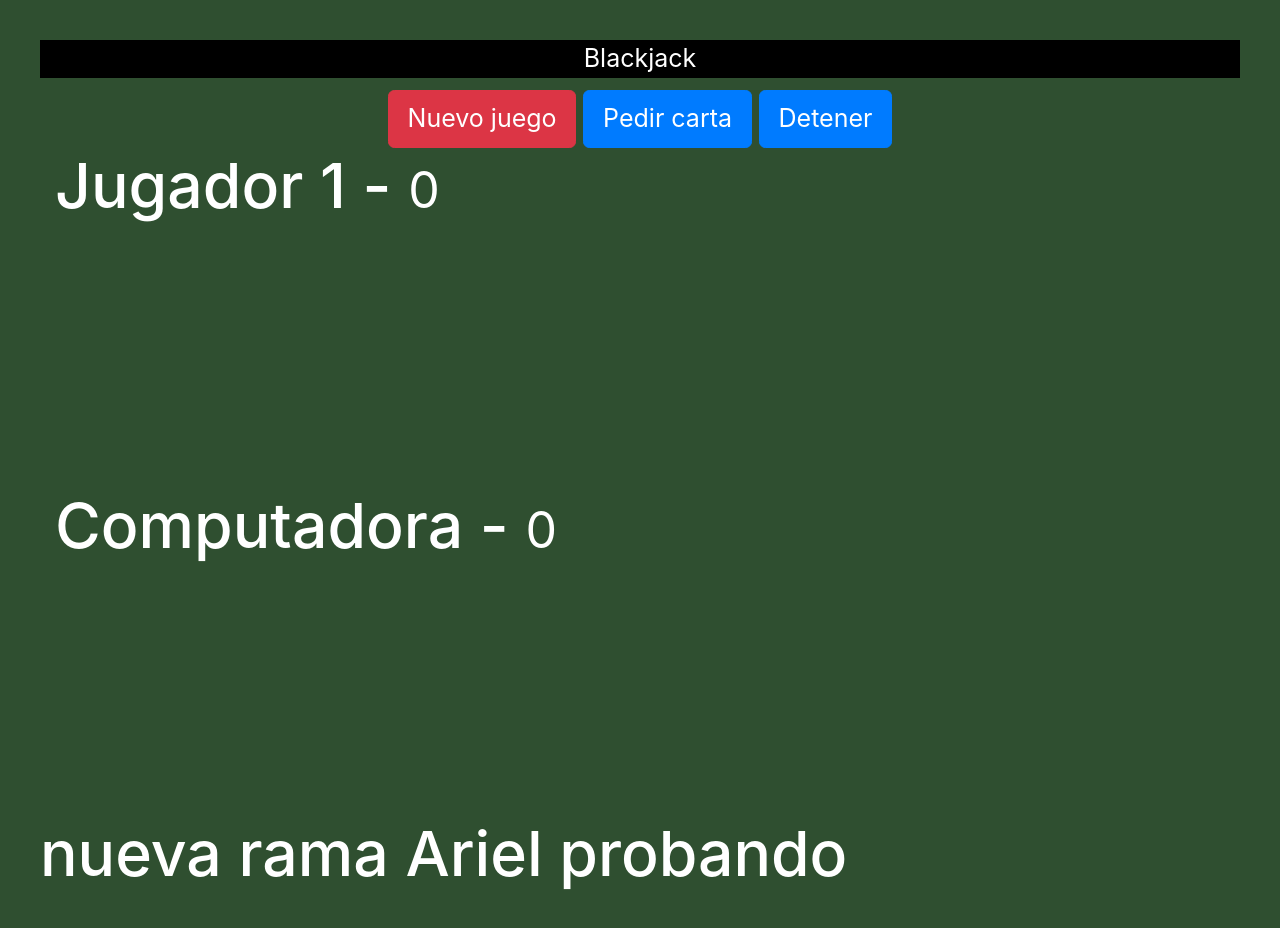
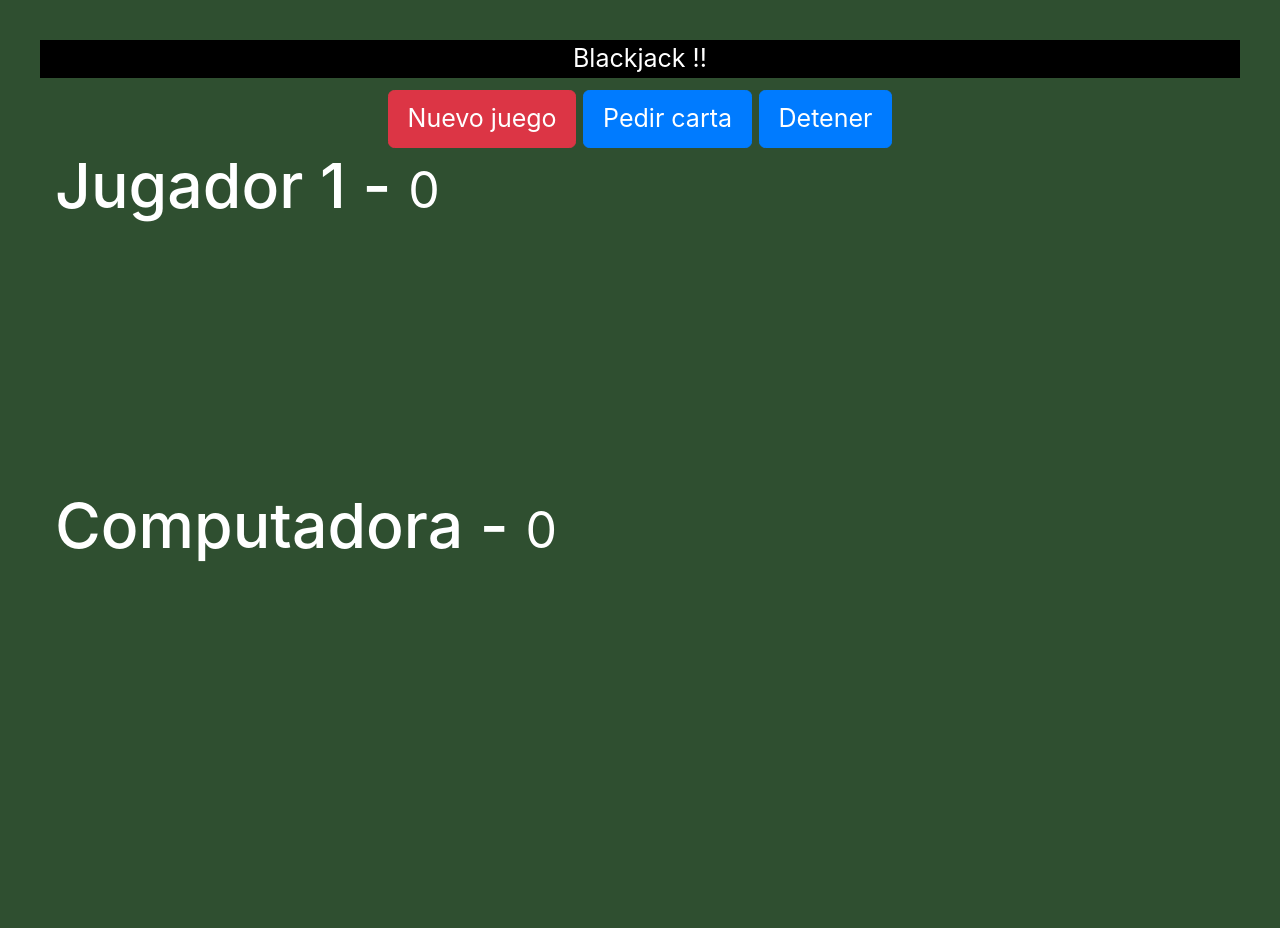
Before and after one commit to Ariel-Salas/black_jack_js, a plain HTML site: page index.html in a window 1280 px wide. After the commit the page ends 868 px from the top, so only its background shows below. Drawn offline with nearby package versions, Linux system fonts and the light colour scheme.

Commit message:
version 1.0.0

```diff
--- a/index.html
+++ b/index.html
@@ -11,7 +11,7 @@
 <body>
 
     <header class="titulo">
-        Blackjack
+        Blackjack !!
     </header>
 
         <div class="row mt-2">
@@ -54,6 +54,6 @@
 <script src="assets/js/underscore-min.js"></script>
 <script src="assets/js/juego.js"></script>
 
-<h1>nueva rama Ariel probando</h1>
+<h1></h1>
 </body>
 </html>
```
